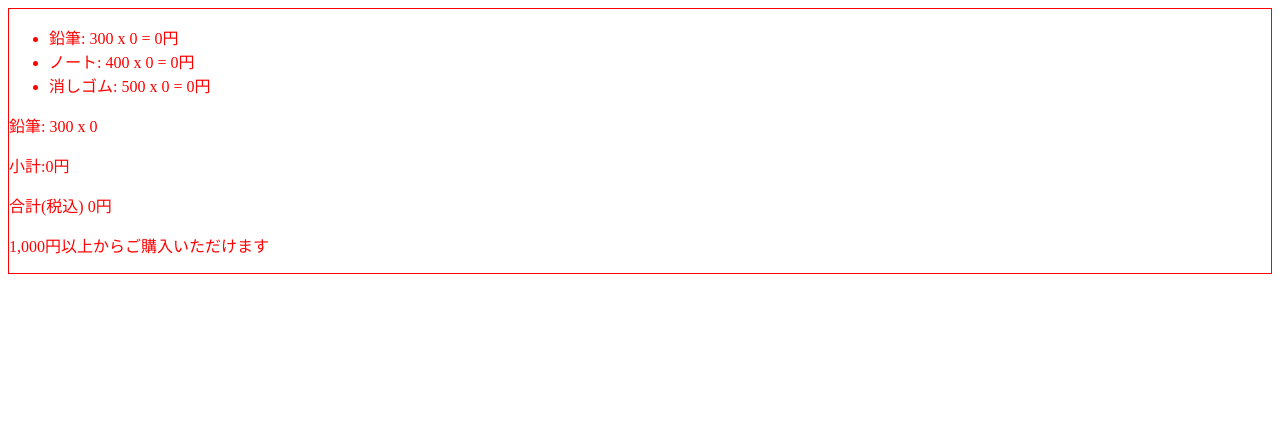
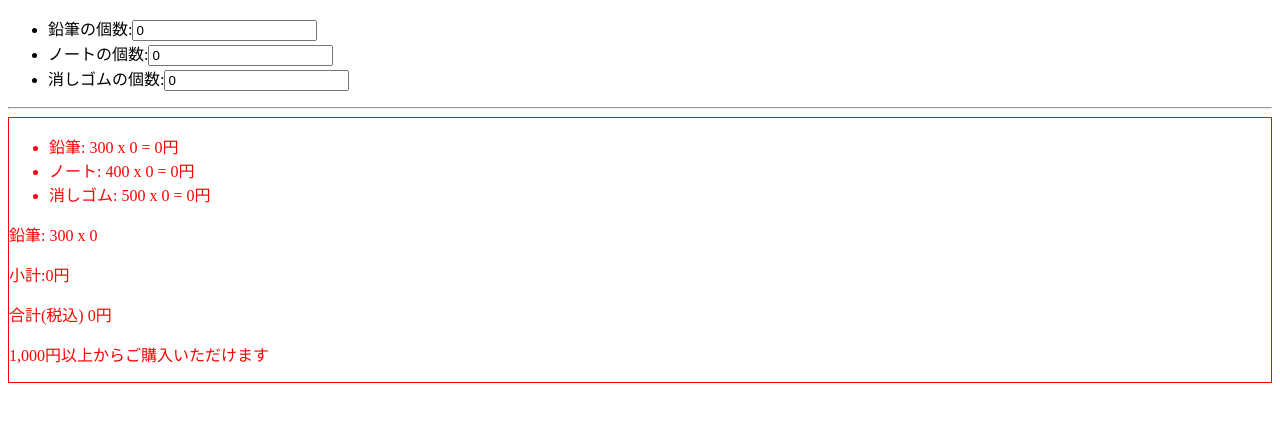
Before and after one commit to KiichiSugihara/vue_practice, a plain HTML site: page chapter2/index.html in a window 1280 px wide. Drawn offline with nearby package versions, Linux system fonts and the light colour scheme.

Commit message:
v-on イベントハンドリング追加

```diff
--- a/chapter2/index.html
+++ b/chapter2/index.html
@@ -3,6 +3,13 @@
 <script src="https://unpkg.com/vue@2.5.17"></script>
 
 <div id="app">
+  <ul>
+    <li v-for="item in items" v-bind:key="item.name">
+      <!-- v-onでイベントが発生した時に属性値で指定した式を評価する -->
+      {{item.name}}の個数:<input type="number" v-on:input="item.quantity = $event.target.value" v-bind:value="item.quantity" min="0">
+    </li>
+  </ul>
+  <hr>
   <!-- 1000円以上になるまで赤く表示する style を bindする -->
   <div :style="errorMessageStyle">
     <!-- 各商品の単価と購入個数をリスト表示する -->
```
